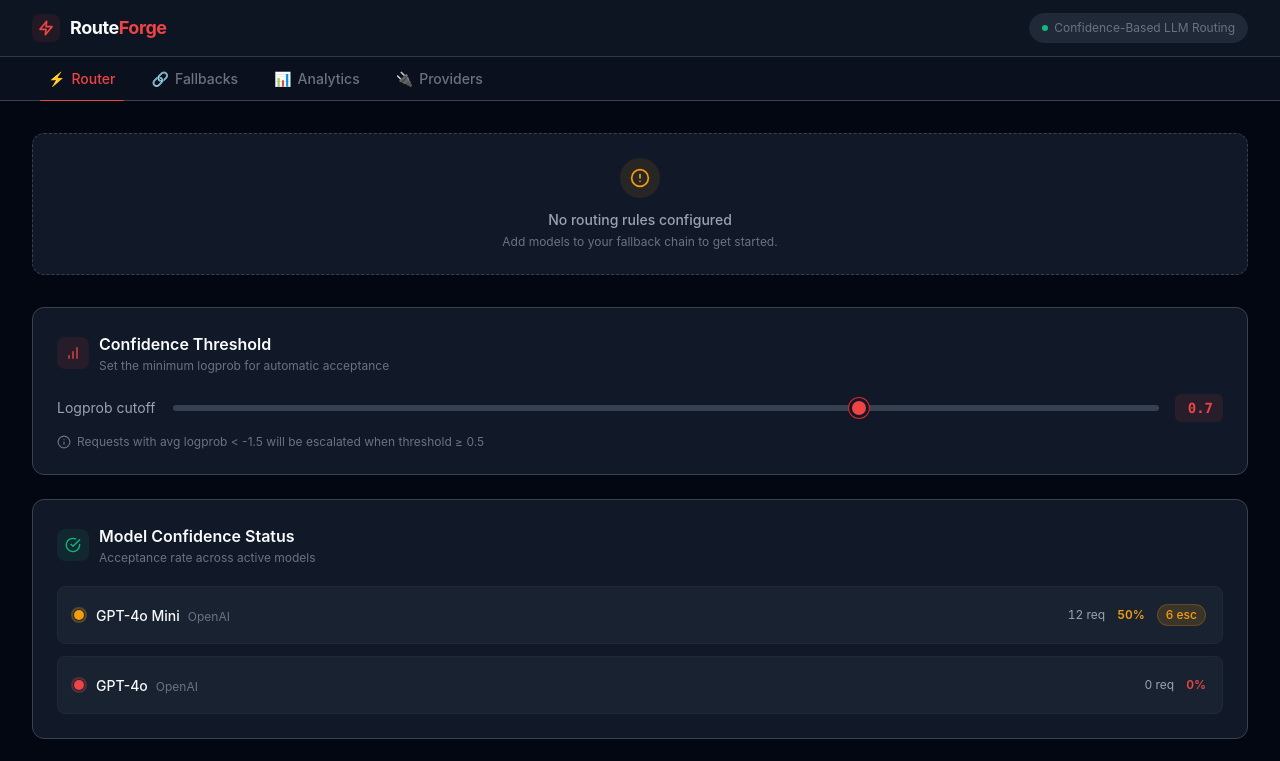
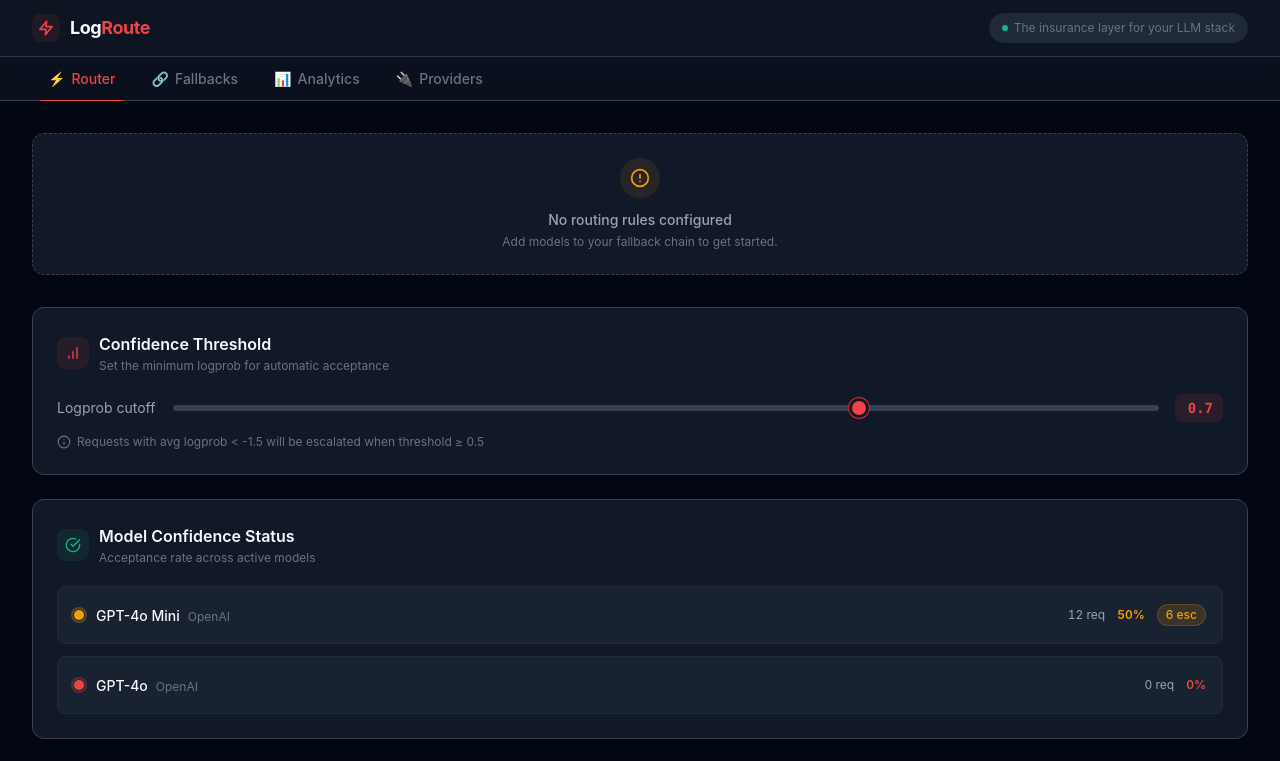
Before and after one commit to runsmlee/aif-mvp-c9b49e9f, a React (Vite) app: page / in a window 1280 px wide. Shown: the top 761 px of the page. Built offline with nearby package versions, Linux system fonts and the light colour scheme.

Commit message:
improve: Improve "LogRoute — The insurance layer for your LLM stack": [CRITICAL] ux: Remove unnecessary form fields and simplify onboarding
Co-Authored-By: Claude Opus 4.6 <noreply@anthropic.com>

```diff
--- a/index.html
+++ b/index.html
@@ -3,7 +3,7 @@
   <head>
     <meta charset="UTF-8" />
     <meta name="viewport" content="width=device-width, initial-scale=1.0" />
-    <title>RouteForge — Confidence-Based LLM Routing</title>
+    <title>LogRoute — The insurance layer for your LLM stack</title>
   </head>
   <body class="bg-gray-950 text-text-primary antialiased">
     <div id="root"></div>
--- a/src/components/CodeSnippet.tsx
+++ b/src/components/CodeSnippet.tsx
@@ -1,9 +1,9 @@
 import { useState, useCallback } from 'react';
 
-const CODE_SNIPPET = `import { RouteForge } from '@routeforge/sdk';
+const CODE_SNIPPET = `import { LogRoute } from '@logroute/sdk';
 
-const forge = new RouteForge({ apiKey: process.env.RF_KEY });
-const response = await forge.route('Explain quantum computing');
+const route = new LogRoute({ apiKey: process.env.LR_KEY });
+const response = await route.guard('Explain quantum computing');
 console.log(response.model, response.confidence);`;
 
 export default function CodeSnippet() {
--- a/src/components/Dashboard.tsx
+++ b/src/components/Dashboard.tsx
@@ -84,12 +84,12 @@ export default function Dashboard() {
                 </svg>
               </div>
               <h1 className="text-lg font-bold text-text-primary tracking-tight">
-                Route<span className="text-primary">Forge</span>
+                Log<span className="text-primary">Route</span>
               </h1>
             </div>
             <span className="text-xs text-text-muted hidden sm:flex items-center gap-1.5 bg-surface-alt px-3 py-1.5 rounded-full border border-border-subtle">
               <span className="w-1.5 h-1.5 rounded-full bg-success animate-[pulse-dot_2s_ease-in-out_infinite]" />
-              Confidence-Based LLM Routing
+              The insurance layer for your LLM stack
             </span>
           </div>
         </div>
--- a/src/components/ProviderRegistry.tsx
+++ b/src/components/ProviderRegistry.tsx
@@ -3,7 +3,7 @@ import { useLocalStorage } from '../hooks/useLocalStorage';
 import { DEFAULT_PROVIDERS } from '../data/mockData';
 import type { Provider } from '../types';
 
-const STORAGE_KEY = 'routeforge-providers';
+const STORAGE_KEY = 'logroute-providers';
 
 export default function ProviderRegistry() {
   const [providers, setProviders] = useLocalStorage<Provider[]>(STORAGE_KEY, DEFAULT_PROVIDERS);
```
Also changed, not shown: 3 other files (tests, documents, lock files or other folders).
